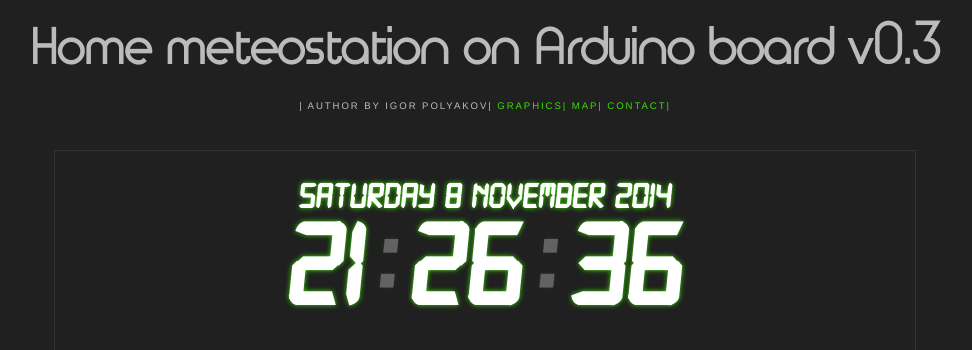
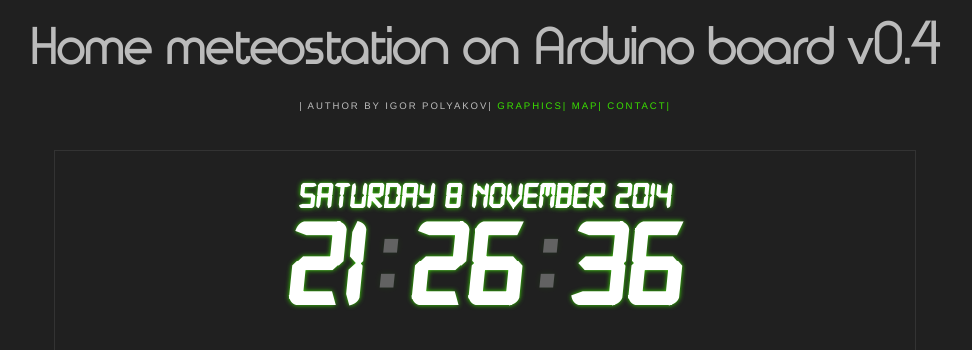
Before and after one commit to IgorPolyakov/HomeServer, a PHP site: page /index.php in a window 1280 px wide. Shown: the top 350 px of the page, without its empty margins (155-1127 px from the left). Run offline with PHP 8.4, Linux system fonts and the light colour scheme; data that the repository does not hold is empty; some libraries are stand-ins or nearby versions; some web fonts are replaced.

Commit message:
test git describle

```diff
--- a/version.php
+++ b/version.php
@@ -1 +1 @@
-<?php echo "3";
+<?php echo "4";
```
